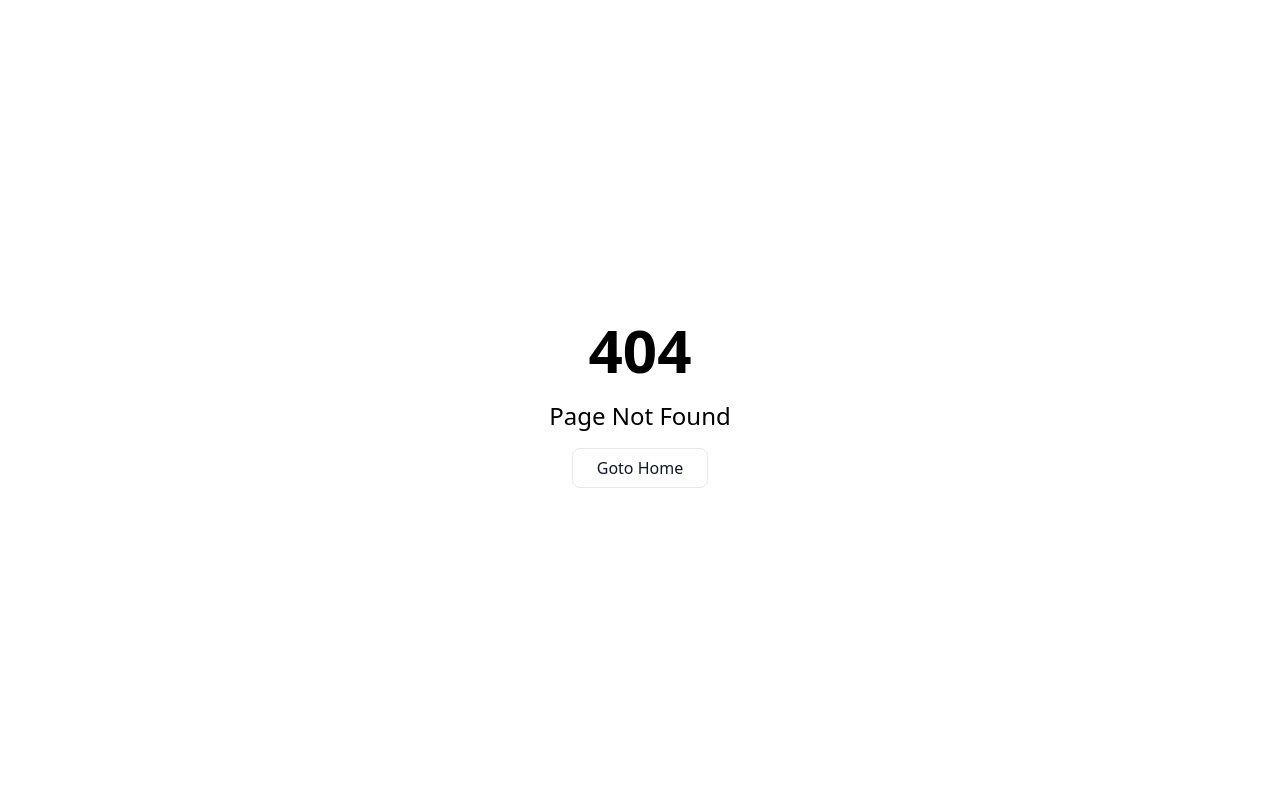
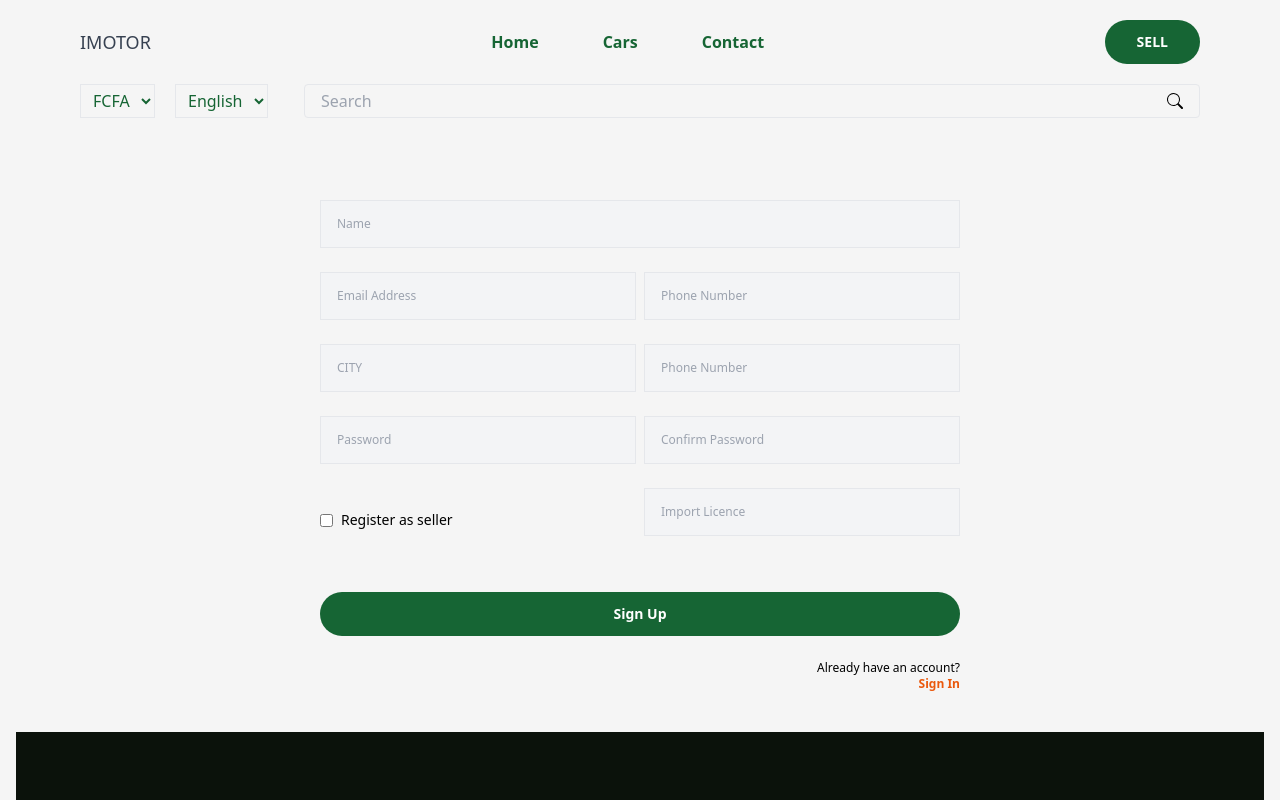
Before and after one commit to mbianou-bradon/iknite-space-hackhaton-first-edition, a React (Create React App) app: page /signup in a window 1280 px wide. Before the commit this address had no page. Shown: the top 800 px of the page. Built offline with nearby package versions, Linux system fonts and the light colour scheme.

Commit message:
Created SignIn and SignUp

```diff
--- a/src/App.tsx
+++ b/src/App.tsx
@@ -8,6 +8,8 @@ import CarDescription from './pages/CarDescription';
 import CarForm from './components/CarForm';
 import Cars from './pages/Cars';
 import Error from './Error';
+import SignUp from './pages/SignUp';
+import SignUpAndSignIn from './pages/SignUp';
 
 
 const MyApp = ():JSX.Element => {
@@ -29,7 +31,8 @@ const router = createBrowserRouter(
       {path: "/", element: <Home/> },
       { path: "/cars", element: <Cars /> },
       { path: "/cars/:carId", element: <CarDescription/>},
-      { path: "/cars/addcar", element:<CarForm/>}
+      { path: "/addcar", element:<CarForm/>},
+      { path: "/signup", element: <SignUpAndSignIn />}
     ]
     }
   ]
--- a/src/components/Cards/Card.tsx
+++ b/src/components/Cards/Card.tsx
@@ -1,5 +1,6 @@
 import React from 'react'
 import { GrLocation } from "react-icons/gr"
+import { Link } from "react-router-dom"
 
 
 
@@ -8,9 +9,11 @@ interface Props{
 }
 
 
+
 export default function Card(prop:Props) {
   return (
     <div className="h-[24rem] w-[17rem] bg-white cursor-pointer hover:shadow-md">
+      <Link to="/cars/:carId">
         <div>
             <div className="h-[14rem] w-full bg-rose-600">
               <img src={prop.img} className="h-full w-full object-cover object-center"/>
@@ -35,6 +38,7 @@ export default function Card(prop:Props) {
               </div>
             </div>
         </div>
+      </Link>
     </div>
   )
 }
--- a/src/components/Navbar/UpperNavbar.tsx
+++ b/src/components/Navbar/UpperNavbar.tsx
@@ -1,6 +1,14 @@
 import React from "react";
+import { NavLink, Link } from "react-router-dom"
+
 
 export default function UpperNavbar() {
+
+  const [isAuth, setIsAuth] = React.useState<boolean>(false)
+
+
+
+
   return (
     <div className="">
       <header>
@@ -49,26 +57,26 @@ export default function UpperNavbar() {
               font-semibold text-green-800"
           >
             <li>
-              <a className="md:p-4 py-2 block" href="#"
-                >Home</a>
+              <NavLink className={({isActive})=> isActive? "border border-green-800 text-green-800 p-4 py-2": "text-green-800 font-semibold p-4 py-2"} to="/"
+                >Home</NavLink>
             </li>
             <li>
-              <a className="md:p-4 py-2 block" href="#"
-                >Cars</a>
+              <NavLink className={({isActive})=> isActive? "border border-green-800 text-green-800 p-4 py-2": "text-green-800 font-semibold p-4 py-2"} to="/cars"
+                >Cars</NavLink>
             </li>
             <li>
-              <a className="md:p-4 py-2 block" href="#"
-                >Contact</a>
+              <NavLink className={({isActive})=> isActive? "border border-green-800 text-green-800 p-4 py-2": "text-green-800 font-semibold p-4 py-2"} to="/contact"
+                >Contact</NavLink>
             </li>
           </ul>
 
         </div>
           <div>
             <div>
-              <a
+              <Link
                 className="text-white block btn bg-green-800"
-                href="#"
-                >SELL</a>
+                to={isAuth? "/addcar" : "/signup"}
+                >SELL</Link>
             </div>
           </div>
 
--- a/src/index.css
+++ b/src/index.css
@@ -4,7 +4,7 @@
 
 
 .btn {
-  @apply w-fit rounded-[1.875rem] text-sm font-semibold cursor-pointer px-8 py-3
+  @apply  rounded-[1.875rem] text-sm font-semibold cursor-pointer px-8 py-3
 
 }
 
--- /dev/null
+++ b/src/pages/SignUp.tsx
@@ -0,0 +1,87 @@
+import React from "react"
+
+
+
+
+export default function SignUpAndSignIn(){
+
+const [alreadyExist, setAlreadyExist] = React.useState<boolean>(false)
+
+const handleAlreadyExist = () => {
+    setAlreadyExist(!alreadyExist)
+}
+    return(
+        <div className="h-fit mb-10">
+            <div className="w-[90%] sm:w-[50%] mx-auto">
+                <form action="">
+                    { alreadyExist?
+                    <div>
+                        <div className="inputStyle border">
+                            <input type="text" name="name" id="name" className="inputField" placeholder="Name" required/>
+                        </div>
+                        <div className="inputStyle border my-8">
+                            <input type="email" name="email" id="email" className="inputField" placeholder="Email Address" required/>
+                        </div>
+                        <div className="inputStyle border my-8">
+                            <input type="password" name="password" id="password" className="inputField" placeholder="Password"/>
+                        </div>
+
+                        <button type="submit" className="btn bg-green-800 w-full mt-8 mb-4 text-white">Sign In</button>
+                        <div className="text-xs flex flex-col items-end justify-end">
+                            <h2 className="w-fit">Don't have an account?</h2>
+                            <h2 className="text-orange-600 font-semibold cursor-pointer hover:underline w-fit" onClick={handleAlreadyExist}>Sign Up</h2>
+                        </div>
+                    </div>
+
+                    :
+
+                    <div className="grid grid-cols-1 sm:grid-cols-2 gap-2">
+                        <div className="inputStyle border col-span-2">
+                            <input type="text" name="name" id="name" className="inputField" placeholder="Name" required/>
+                        </div>
+                        <div className="inputStyle border col-span-2 sm:col-span-1">
+                            <input type="email" name="email" id="email" className="inputField" placeholder="Email Address" required/>
+                        </div>
+                        <div className="inputStyle border col-span-2 sm:col-span-1">
+                            <input type="number" name="phoneNumber" id="phoneNumber" className="inputField" placeholder="Phone Number" />
+                        </div>
+
+                        <div className="inputStyle border">
+                            <input type="text" name="location" id="location" className="inputField" placeholder="CITY" />
+                        </div>
+
+                        <div className="inputStyle border">
+                            <div>
+
+                            </div>
+                            <input type="number" name="phoneNumber" id="phoneNumber" className="inputField" placeholder="Phone Number" />
+                        </div>
+
+                        <div className="inputStyle border">
+                            <input type="password" name="password" id="password" className="inputField" placeholder="Password"/>
+                        </div>
+                        <div className="inputStyle border">
+                            <input type="password" name="confirmPassword" id="confirmPassword" className="inputField" placeholder="Confirm Password"/>
+                        </div>
+
+                        <div className="flex items-center">
+                            <input type="checkbox" value={"seller"} id="role" name="role" />
+                            <label htmlFor="role" className="inline-block ml-2 text-sm">Register as seller</label>
+                        </div>
+                        <div className="inputStyle border">
+                            <input type="text" name="importLicence" id="importLicence" className="inputField" placeholder="Import Licence" />
+                        </div>
+
+                        <button type="submit" className="btn bg-green-800 w-full mt-8 mb-4 text-white col-span-2">Sign Up</button>
+                        <div className="text-xs col-span-2 flex flex-col items-end justify-end">
+                            <h2 className="w-fit">Already have an account?</h2>
+                            <h2 className="text-orange-600 font-semibold cursor-pointer hover:underline w-fit" onClick={handleAlreadyExist}>Sign In</h2>
+                        </div>
+                    </div>
+
+                    }
+                </form>
+            </div>
+        </div>
+    )
+}
--- a/tailwind.config.js
+++ b/tailwind.config.js
@@ -4,7 +4,11 @@ module.exports = {
     "./src/**/*.{js,jsx,ts,tsx}",
   ],
   theme: {
-    extend: {},
+    extend: {
+      color: {
+
+      }
+    },
   },
   plugins: [],
 }
```
Lines whose indentation alone changed are shown as unchanged.
